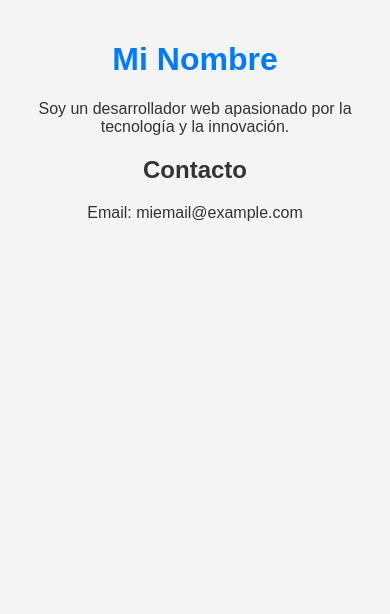
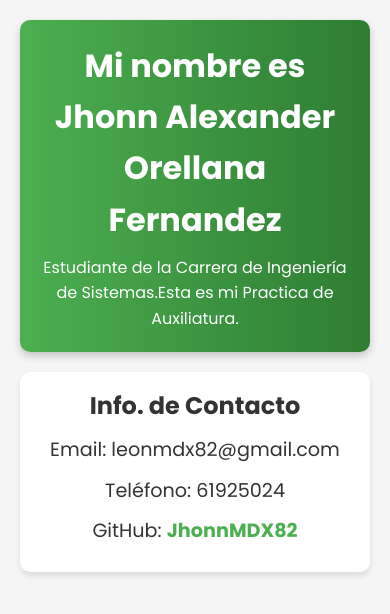
Before and after one commit to JhonnMDX82/mi-portafolio, a plain HTML site: page index.html in a window 390 px wide. Drawn offline with Linux system fonts and the light colour scheme.

Commit message:
Mejoras en diseño y responsividad

```diff
--- a/css/style.css
+++ b/css/style.css
@@ -1,11 +1,81 @@
+/* Importar una fuente moderna desde Google Fonts */
+@import url('https://fonts.googleapis.com/css2?family=Poppins:wght@300;400;700&display=swap');
+
+/* Reset básico para evitar estilos predeterminados del navegador */
+* {
+    margin: 0;
+    padding: 0;
+    box-sizing: border-box;
+}
+
+/* Estilos generales */
 body {
-    font-family: Arial, sans-serif;
-    background-color: #f4f4f4;
+    font-family: 'Poppins', sans-serif;
+    background-color: #f5f5f5;
     color: #333;
+    line-height: 1.6;
     text-align: center;
-    margin: 0;
     padding: 20px;
 }
-h1 {
-    color: #007bff;
+
+/* Estilo del encabezado */
+header {
+    background: linear-gradient(to right, #4CAF50, #2E7D32);
+    color: white;
+    padding: 40px;
+    border-radius: 10px;
+    box-shadow: 0px 4px 8px rgba(0, 0, 0, 0.2);
 }
+
+header h1 {
+    font-size: 2.5em;
+    margin-bottom: 10px;
+}
+
+/* Secciones */
+section {
+    background: white;
+    margin: 20px auto;
+    padding: 20px;
+    max-width: 800px;
+    border-radius: 10px;
+    box-shadow: 0px 4px 6px rgba(0, 0, 0, 0.1);
+}
+
+/* Estilo para listas */
+ul {
+    list-style: none;
+    padding: 0;
+}
+
+ul li {
+    margin: 10px 0;
+    font-size: 1.2em;
+}
+
+/* Enlaces */
+a {
+    color: #4CAF50;
+    text-decoration: none;
+    font-weight: bold;
+    transition: color 0.3s;
+}
+
+a:hover {
+    color: #2E7D32;
+}
+
+/* Responsividad */
+@media (max-width: 600px) {
+    header {
+        padding: 20px;
+    }
+
+    header h1 {
+        font-size: 2em;
+    }
+
+    section {
+        padding: 15px;
+    }
+}
--- a/index.html
+++ b/index.html
@@ -7,9 +7,17 @@
     <link rel="stylesheet" href="css/style.css">
 </head>
 <body>
-    <h1>Mi Nombre</h1>
-    <p>Soy un desarrollador web apasionado por la tecnología y la innovación.</p>
-    <h2>Contacto</h2>
-    <p>Email: miemail@example.com</p>
+    <header>
+        <h1>Mi nombre es Jhonn Alexander Orellana Fernandez</h1>
+        <p>Estudiante de la Carrera de Ingeniería de Sistemas.Esta es mi Practica de Auxiliatura.</p>
+    </header>
+    <section>
+        <h2>Info. de Contacto</h2>
+        <ul>
+            <li>Email: leonmdx82@gmail.com</li>
+            <li>Teléfono: 61925024</li>
+            <li>GitHub: <a href="https://github.com/JhonnMDX82">JhonnMDX82</a></li>
+        </ul>
+    </section>
 </body>
 </html>
```
